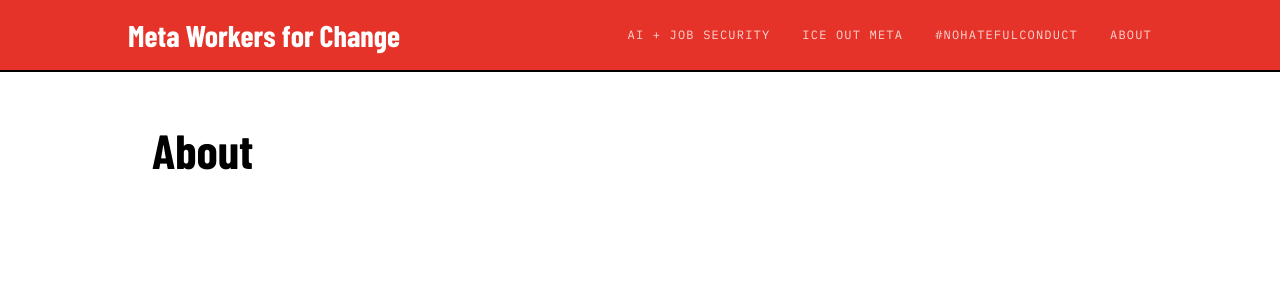
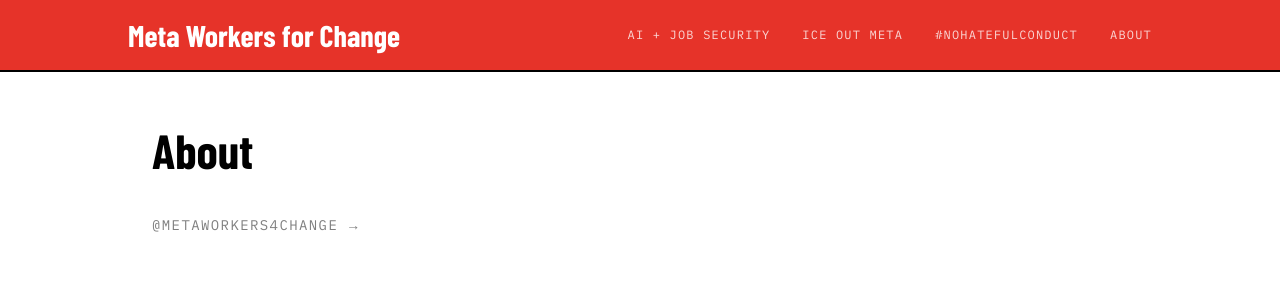
Before and after one commit to anonymoustreefrog689/metaemployeesforchange, a Next.js app: page /about in a window 1280 px wide. Shown: the top 300 px of the page. Built offline with nearby package versions, Linux system fonts and the light colour scheme; a web font is replaced by a local one.

Commit message:
Update about

```diff
--- a/src/app/about/page.tsx
+++ b/src/app/about/page.tsx
@@ -15,6 +15,15 @@
           <h1 className="font-serif font-black text-5xl text-black leading-tight mb-8">
             About
           </h1>
+          <a
+            href="https://www.instagram.com/metaworkers4change/"
+            target="_blank"
+            rel="noopener noreferrer"
+            className="inline-flex items-center gap-2 font-mono text-sm uppercase tracking-widest text-black/50 hover:text-black transition-colors"
+          >
+            <span>@metaworkers4change</span>
+            <span>→</span>
+          </a>
         </section>
       </div>
     </main>
--- a/src/lib/articles.ts
+++ b/src/lib/articles.ts
@@ -47,7 +47,7 @@
   { outlet: "404 Media", date: "2025-01-10", title: "Meta Deletes Trans and Nonbinary Messenger Themes", description: "Meta deleted trans and nonbinary Messenger themes as policy changes allowed users to declare LGBTQ+ people 'mentally ill.'", url: "https://www.404media.co/meta-deletes-trans-and-nonbinary-messenger-themes/", image: "https://storage.ghost.io/c/0f/76/0f76b548-bc58-4f25-abc3-3f5ebca07da4/content/images/size/w1200/2025/01/Screen-Shot-2025-01-10-at-9.06.11-AM.png", tags: ["lgbt"] },
   { outlet: "The Guardian", date: "2025-01-10", title: "Meta terminates its DEI programs days before Trump inauguration", description: "Meta, fresh off announcement to end factchecking, follows McDonald's and Walmart in rolling back diversity initiatives.", url: "https://www.theguardian.com/us-news/2025/jan/10/meta-ending-dei-program", image: "https://i.guim.co.uk/img/media/1b0bb366c015ed132831c4183717c2176bfa9393/907_10_6447_3869/master/6447.jpg?width=1200&height=630&quality=85&auto=format&fit=crop&precrop=40:21,offset-x50,offset-y0&overlay-align=bottom%2Cleft&overlay-width=100p&overlay-base64=L2ltZy9zdGF0aWMvb3ZlcmxheXMvdGctZGVmYXVsdC5wbmc&enable=upscale&s=654c632db2939d42f4d2f62fa9386eab", tags: ["lgbt"] },
   { outlet: "Wired", date: "2025-01-07", title: "Meta Now Lets Users Say Gay and Trans People Have 'Mental Illness'", description: "Meta rolled out a number of changes to its \"Hateful Conduct\" policy Tuesday as part of a sweeping overhaul of its approach toward content moderation.", url: "https://www.wired.com/story/meta-immigration-gender-policies-change/", image: "https://media.wired.com/photos/677d5cf34db7921e9b5b18e4/191:100/w_1280,c_limit/biz_meta_AP24240376730673.jpg", tags: ["lgbt"] },
-  { outlet: "Wired", date: "2024-07-11", title: "How Watermelon Cupcakes Kicked Off an Internal Storm at Meta", description: "Arab and Muslim workers at Meta allege that its response to the crisis in Gaza is one-sided and out of hand. \"It makes me sick that I work for this company,\" says one employee.", url: "https://www.wired.com/story/meta-palestine-employees-watermelon-cupcakes-censorship/", image: "/wired-palestine.webp", tags: ["iceoutmeta"] },
+  { outlet: "Wired", date: "2024-07-11", title: "How Watermelon Cupcakes Kicked Off an Internal Storm at Meta", description: "Arab and Muslim workers at Meta allege that its response to the crisis in Gaza is one-sided and out of hand. \"It makes me sick that I work for this company,\" says one employee.", url: "https://www.wired.com/story/meta-palestine-employees-watermelon-cupcakes-censorship/", image: "/wired-palestine.webp", tags: [] },
   // Petitions last so they render on top (highest z-index)
   { type: "petition", outlet: "Ice Out Meta", date: "2026-03-30", title: "Ice Out Meta — Sign the Petition", description: null, url: "https://tally.so/r/7RWNyL", image: "/iceoutmetaflyer.png", tags: ["iceoutmeta"] },
   { type: "petition", outlet: "Meta Workers for Change", date: "2025-03-30", title: "#NoHatefulConduct — Sign the Petition", description: null, url: "https://tinyurl.com/NoHatefulConduct", image: "/nohatefulconduct.jpg", tags: ["lgbt"] },
```
